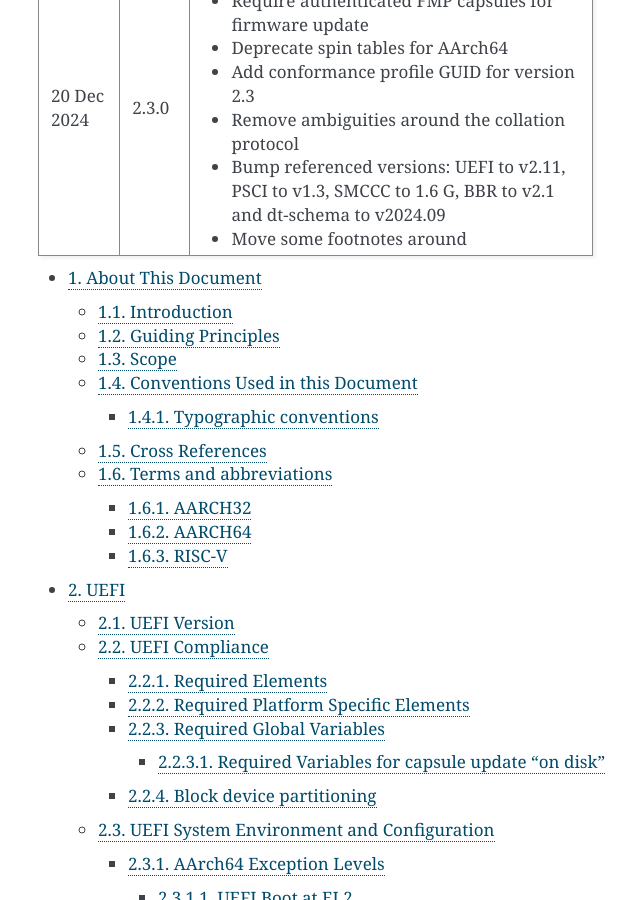
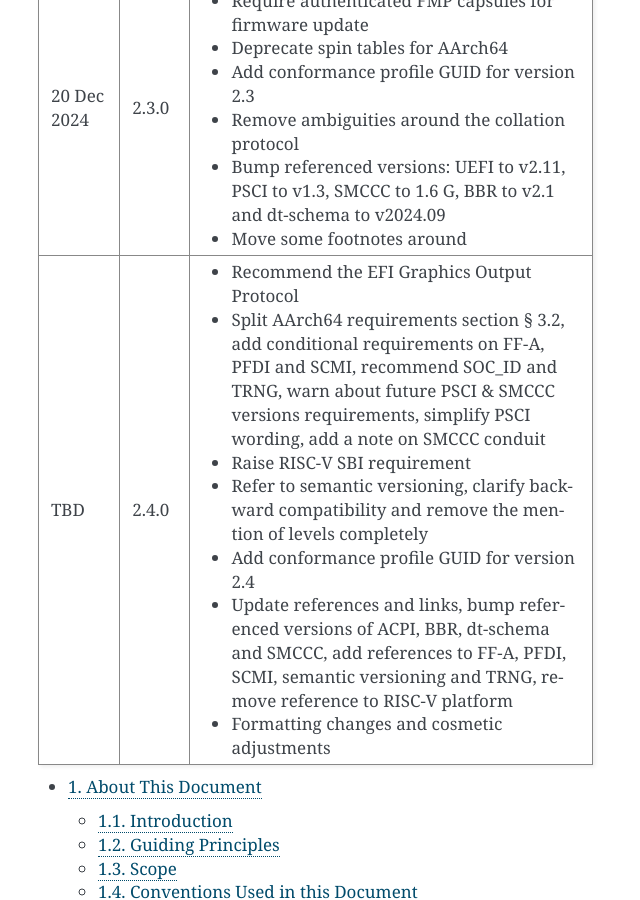
Before and after one commit to ARM-software/ebbr, a Sphinx documentation site: the page built from source/index.rst, in a window 1280 px wide and 900 px high, scrolled down 2385 px. Shown: the whole window, without its empty margins (382-1022 px from the left). Built offline with Sphinx 7.4.7, drawn with Linux system fonts in a browser that asks for light colours.

Commit message:
index: update the changelog
Summarize all changes since v2.3.0 into the changelog.

Signed-off-by: Vincent Stehlé <vincent.stehle@arm.com>

```diff
--- a/source/index.rst
+++ b/source/index.rst
@@ -114,6 +114,21 @@
        - Bump referenced versions: UEFI to v2.11, PSCI to v1.3, SMCCC to 1.6 G,
          BBR to v2.1 and dt-schema to v2024.09
        - Move some footnotes around
+   * - TBD
+     - 2.4.0
+     - - Recommend the EFI Graphics Output Protocol
+       - Split AArch64 requirements section § 3.2, add conditional requirements
+         on FF-A, PFDI and SCMI, recommend SOC_ID and TRNG, warn about future
+         PSCI & SMCCC versions requirements, simplify PSCI wording, add a note
+         on SMCCC conduit
+       - Raise RISC-V SBI requirement
+       - Refer to semantic versioning, clarify backward compatibility and remove
+         the mention of levels completely
+       - Add conformance profile GUID for version 2.4
+       - Update references and links, bump referenced versions of ACPI, BBR,
+         dt-schema and SMCCC, add references to FF-A, PFDI, SCMI, semantic
+         versioning and TRNG, remove reference to RISC-V platform
+       - Formatting changes and cosmetic adjustments
 
 .. toctree::
    :numbered:
```
